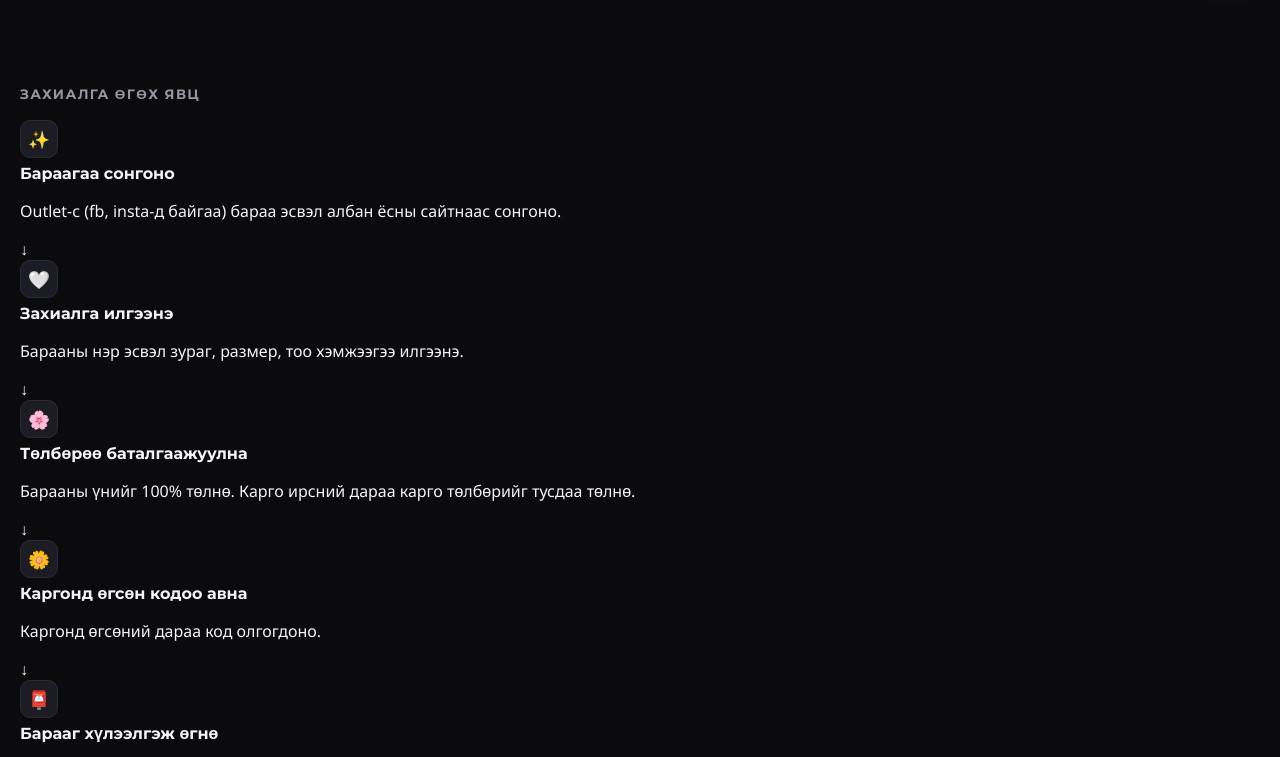
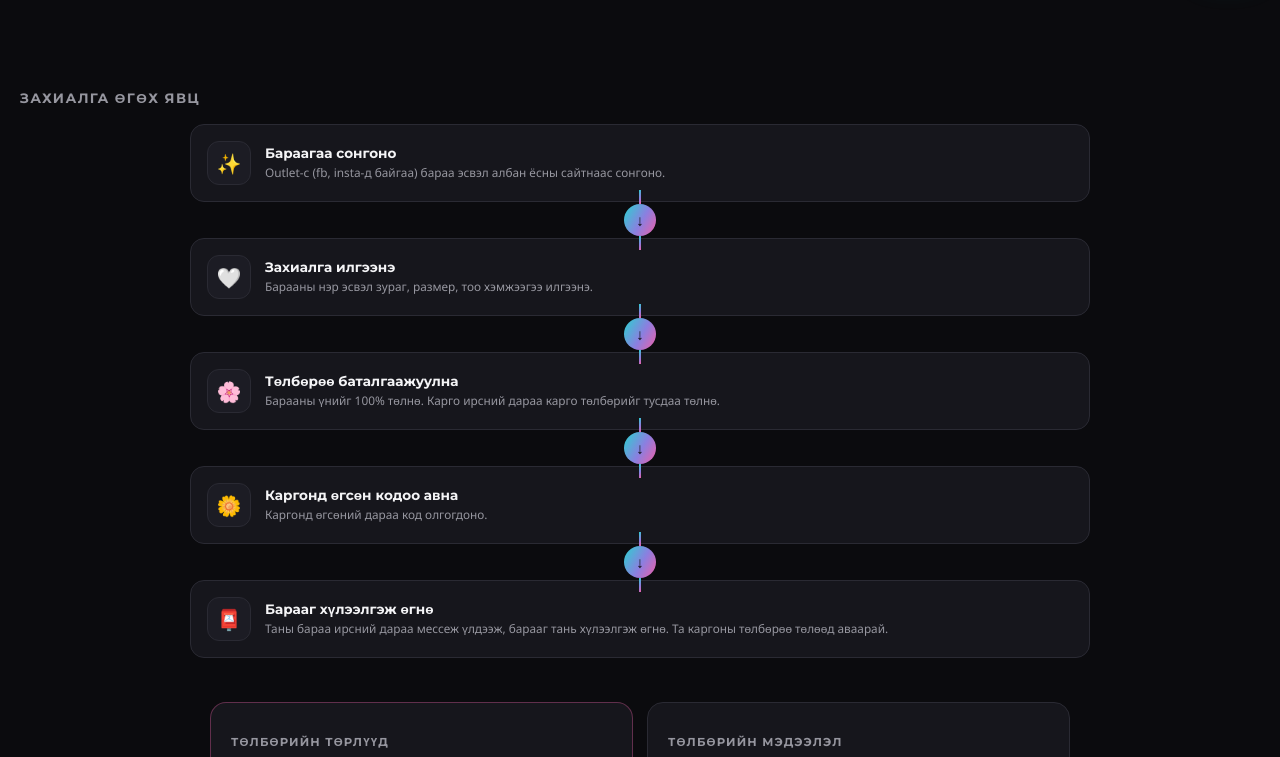
Before and after one commit to eeny2304-tech/moodeseoul-final, a website: page index.html in a window 1280 px wide. Shown: the part 813-1570 px from the top of the page. Drawn offline with Linux system fonts and the light colour scheme; no server answers.

Commit message:
Update style.css

```diff
--- a/style.css
+++ b/style.css
@@ -35,10 +35,8 @@ header.top{
   border-bottom:1px solid var(--line);
 }
 header.top .logo{
-  width:36px; height:36px; border-radius:50%;
-  display:flex; align-items:center; justify-content:center;
-  font-weight:900; font-size:.85rem;
-  background:var(--grad); color:#0b0b0e;
+  width:40px; height:40px; border-radius:50%;
+  object-fit:cover; border:1px solid var(--line);
   flex:0 0 auto;
 }
 header.top .brand{display:flex; flex-direction:column; line-height:1.15;}
@@ -243,21 +241,41 @@ button.primary:active{opacity:.85;}
 .stage.done .label{color:var(--ink); font-weight:600;}
 .stage.current .label{color:var(--pink); font-weight:700;}
 
-/* ---------- order flow icon cards ---------- */
+/* ---------- order flow chain (arrow-connected) ---------- */
 .flow{padding:44px 20px;}
 .flow-title{font-size:.85rem; letter-spacing:.1em; color:var(--muted); margin-bottom:18px;}
-.flow-grid{display:grid; grid-template-columns:repeat(2,1fr); gap:12px;}
-.flow-card{
+.flow-chain{display:flex; flex-direction:column; align-items:stretch; max-width:520px; margin:0 auto;}
+
+.flow-step{
   background:var(--bg-card); border:1px solid var(--line); border-radius:14px;
-  padding:18px; display:flex; flex-direction:column; gap:6px;
+  padding:16px; display:flex; align-items:center; gap:14px;
 }
 .flow-icon{
-  width:38px; height:38px; border-radius:10px; display:flex; align-items:center; justify-content:center;
-  font-size:1.1rem; background:var(--bg-card-2); border:1px solid var(--line); margin-bottom:4px;
+  width:44px; height:44px; border-radius:12px; flex:0 0 auto;
+  display:flex; align-items:center; justify-content:center;
+  font-size:1.25rem; background:var(--bg-card-2); border:1px solid var(--line);
 }
-.flow-card b{font-size:.82rem; color:var(--ink);}
-.flow-card p{font-size:.72rem; color:var(--muted); margin:0;}
-@media(min-width:640px){ .flow-grid{grid-template-columns:repeat(5,1fr);} }
+.flow-text b{font-size:.85rem; color:var(--ink); display:block; margin-bottom:3px;}
+.flow-text p{font-size:.74rem; color:var(--muted); margin:0; line-height:1.5;}
+
+.flow-arrow{
+  display:flex; align-items:center; justify-content:center;
+  width:32px; height:32px; margin:2px auto; border-radius:50%;
+  background:var(--grad); color:#0b0b0e; font-weight:900; font-size:.95rem;
+  position:relative;
+}
+.flow-arrow::before{
+  content:""; position:absolute; left:50%; top:-14px; width:2px; height:14px;
+  background:var(--grad); transform:translateX(-50%);
+}
+.flow-arrow::after{
+  content:""; position:absolute; left:50%; bottom:-14px; width:2px; height:14px;
+  background:var(--grad); transform:translateX(-50%);
+}
+
+@media(min-width:720px){
+  .flow-chain{max-width:900px;}
+}
 
 /* ---------- payment section ---------- */
 .pay-grid{display:grid; gap:14px; padding:0 20px 44px; max-width:900px; margin:0 auto;}
```
